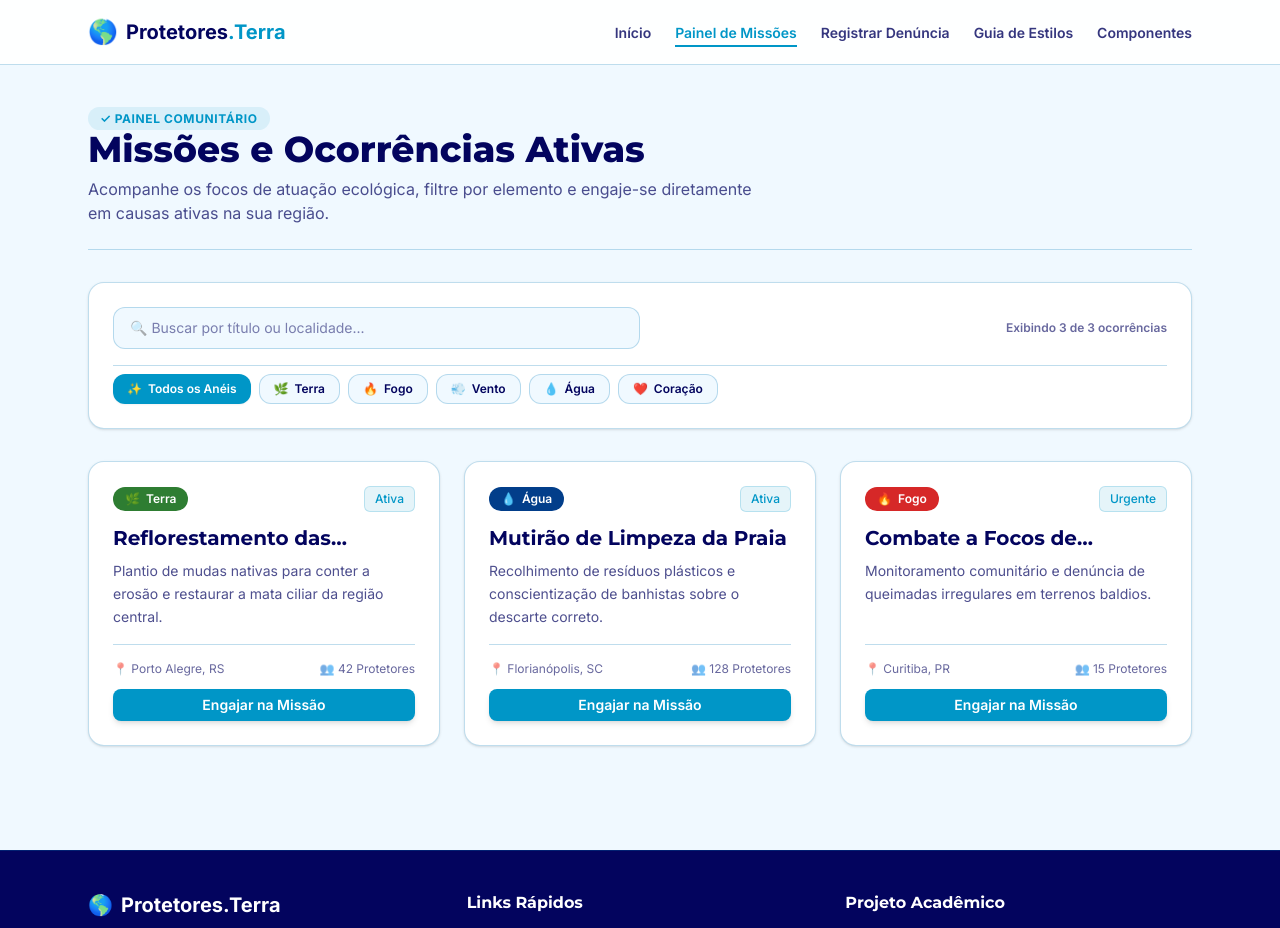
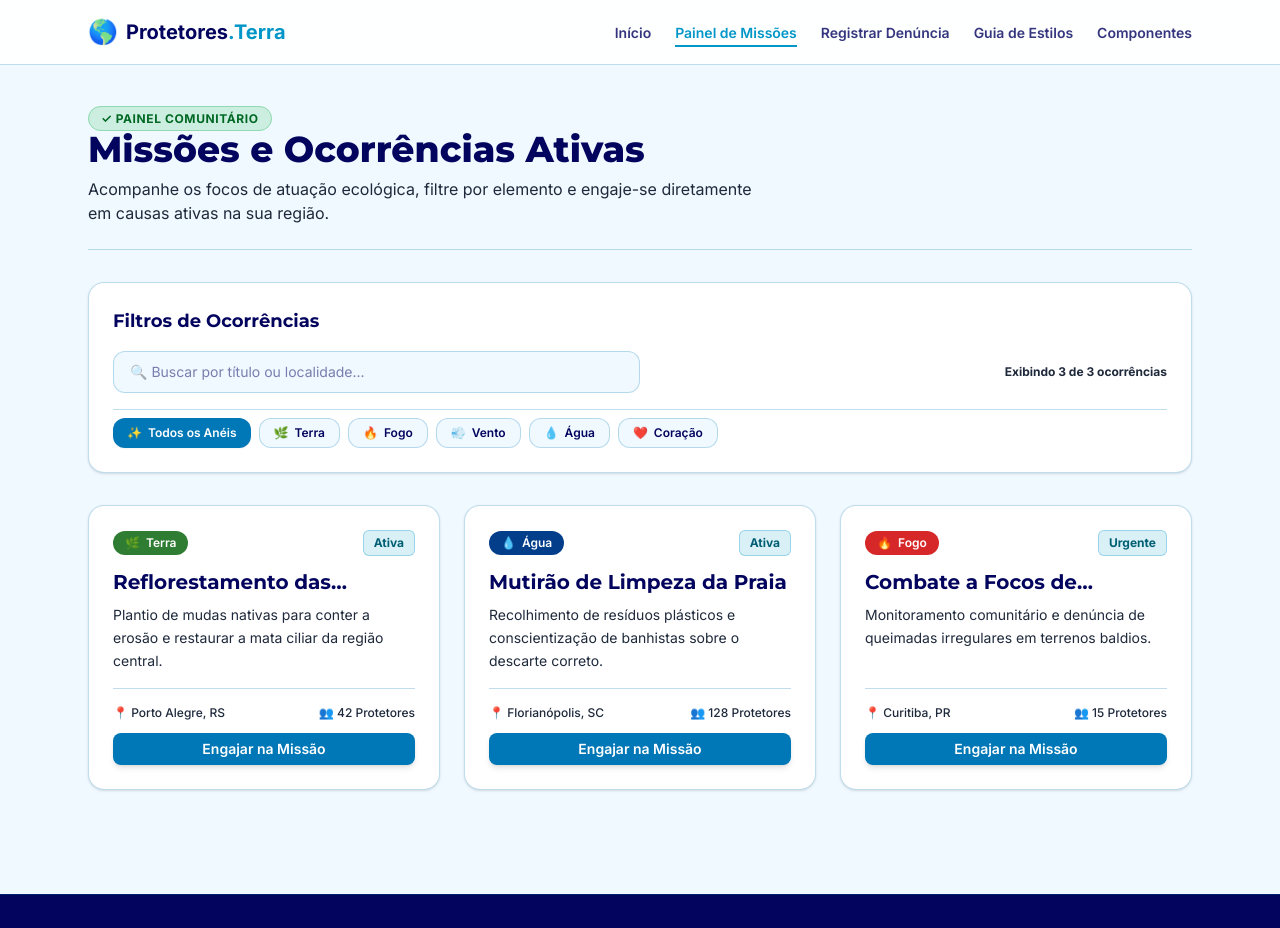
Before and after one commit to Patrick-Fim/Projeto-de-Desenvolvimento-Web, a Next.js app: page /missoes in a window 1280 px wide. Shown: the top 928 px of the page. Built offline with nearby package versions, Linux system fonts and the light colour scheme.

Commit message:
refatora estilos e classes em componentes de missões, footer e modal para consistência visual e legibilidade

```diff
--- a/src/app/missoes/page.jsx
+++ b/src/app/missoes/page.jsx
@@ -19,16 +19,13 @@ export default function MissoesPage() {
   const [loading, setLoading] = useState(true);
   const [error, setError] = useState('');
 
-  // Estados para as Interações (Busca e Filtro)
   const [searchTerm, setSearchTerm] = useState('');
   const [selectedRing, setSelectedRing] = useState('todos');
 
-  // Estados para o Modal e Feedback
   const [selectedMission, setSelectedMission] = useState(null);
   const [isModalOpen, setIsModalOpen] = useState(false);
   const [toastMessage, setToastMessage] = useState('');
 
-  // 1. Consumo da API REST (GET)
   const carregarMissoes = async () => {
     try {
       setLoading(true);
@@ -47,7 +44,6 @@ export default function MissoesPage() {
     carregarMissoes();
   }, []);
 
-  // 2. Consumo da API REST (DELETE)
   const handleDeleteMission = async (id) => {
     try {
       const res = await fetch(`/api/missoes?id=${id}`, { method: 'DELETE' });
@@ -55,14 +51,13 @@ export default function MissoesPage() {
 
       setToastMessage('Denúncia/Missão removida com sucesso!');
       setIsModalOpen(false);
-      carregarMissoes(); // Recarrega a lista
+      carregarMissoes();
       setTimeout(() => setToastMessage(''), 4000);
     } catch (err) {
       alert(err.message);
     }
   };
 
-  // Filtragem combinada (Busca + Anel Elemental)
   const missoesFiltradas = missoes.filter((m) => {
     const matchesSearch =
       m.title.toLowerCase().includes(searchTerm.toLowerCase()) ||
@@ -77,13 +72,13 @@ export default function MissoesPage() {
     <main className="max-w-6xl mx-auto px-6 py-10 space-y-8 min-h-[80vh]">
       {/* Cabeçalho */}
       <header className="space-y-2 border-b border-border pb-6">
-        <span className="text-xs font-bold text-primary uppercase tracking-wider bg-primary/10 px-3 py-1 rounded-full">
+        <span className="text-xs font-bold text-accent-text uppercase tracking-wider bg-accent/15 border border-accent/30 px-3 py-1 rounded-full">
           ✓ Painel Comunitário
         </span>
         <h1 className="text-3xl md:text-4xl font-extrabold text-foreground">
           Missões e Ocorrências Ativas
         </h1>
-        <p className="text-foreground/70 text-sm md:text-base max-w-2xl">
+        <p className="text-foreground-muted text-sm md:text-base max-w-2xl">
           Acompanhe os focos de atuação ecológica, filtre por elemento e engaje-se diretamente em causas ativas na sua região.
         </p>
       </header>
@@ -96,10 +91,10 @@ export default function MissoesPage() {
         </div>
       )}
 
-      {/* Barra de Filtros e Busca (Interações) */}
+      {/* Barra de Filtros e Busca */}
       <section className="bg-card border border-border rounded-2xl p-6 shadow-sm space-y-4">
+        <h2 className="text-lg font-bold text-foreground">Filtros de Ocorrências</h2>
         <div className="flex flex-col md:flex-row gap-4 justify-between items-center">
-          {/* Busca por texto */}
           <div className="w-full md:w-1/2">
             <label htmlFor="search" className="sr-only">Buscar missão por título ou cidade</label>
             <input
@@ -112,13 +107,12 @@ export default function MissoesPage() {
             />
           </div>
 
-          {/* Contador de resultados */}
-          <span className="text-xs font-semibold text-foreground/60">
+          <span className="text-xs font-bold text-foreground-muted">
             Exibindo {missoesFiltradas.length} de {missoes.length} ocorrências
           </span>
         </div>
 
-        {/* Botoes de Seleção de Anel Elemental */}
+        {/* Botões de Seleção de Anel Elemental */}
         <div className="flex flex-wrap gap-2 pt-2 border-t border-border">
           {RINGS.map((ring) => (
             <button
@@ -126,7 +120,7 @@ export default function MissoesPage() {
               onClick={() => setSelectedRing(ring.id)}
               className={`flex items-center gap-1.5 px-3.5 py-1.5 rounded-xl text-xs font-semibold transition-all ${
                 selectedRing === ring.id
-                  ? 'bg-primary text-white shadow-xs'
+                  ? 'bg-primary-dark text-white shadow-xs'
                   : 'bg-background hover:bg-primary/10 text-foreground border border-border'
               }`}
             >
@@ -139,15 +133,14 @@ export default function MissoesPage() {
 
       {/* Estado de Carregamento e Erro */}
       {loading && (
-        <div className="text-center py-16 text-foreground/60">
-          <p className="text-lg animate-pulse">Carregando missões ambientais...</p>
+        <div className="text-center py-16 text-foreground-muted">
+          <p className="text-lg font-medium animate-pulse">Carregando missões ambientais...</p>
         </div>
       )}
 
       {error && (
-        <div className="bg-ring-fire/10 border border-ring-fire text-ring-fire p-4 rounded-xl text-center">
-          <p className="font-bold">Erro ao conectar com a API:</p>
-          <p className="text-sm">{error}</p>
+        <div className="bg-ring-fire/10 border border-ring-fire text-ring-fire p-4 rounded-xl text-center font-bold">
+          <p>Erro ao conectar com a API: {error}</p>
         </div>
       )}
 
@@ -170,12 +163,12 @@ export default function MissoesPage() {
           <div className="text-center py-16 bg-card border border-border rounded-2xl p-8 space-y-3">
             <p className="text-3xl">🌱</p>
             <h3 className="text-lg font-bold text-foreground">Nenhuma missão encontrada</h3>
-            <p className="text-sm text-foreground/70">Tente ajustar seus termos de busca ou o filtro de Anel Elemental.</p>
+            <p className="text-sm text-foreground-muted">Tente ajustar seus termos de busca ou o filtro de Anel Elemental.</p>
           </div>
         )
       )}
 
-      {/* Modal de Detalhes e Ações (DELETE / Engajar) */}
+      {/* Modal */}
       <Modal
         isOpen={isModalOpen}
         onClose={() => setIsModalOpen(false)}
@@ -183,9 +176,9 @@ export default function MissoesPage() {
       >
         {selectedMission && (
           <div className="space-y-4">
-            <p className="text-foreground/80 text-sm leading-relaxed">{selectedMission.description}</p>
+            <p className="text-foreground-muted text-sm leading-relaxed">{selectedMission.description}</p>
 
-            <div className="bg-background p-4 rounded-xl border border-border space-y-1.5 text-xs">
+            <div className="bg-background p-4 rounded-xl border border-border space-y-1.5 text-xs text-foreground font-medium">
               <p>📍 <strong>Localização:</strong> {selectedMission.location}</p>
               <p>👥 <strong>Voluntários:</strong> {selectedMission.participants} Protetores</p>
               <p>🏷️ <strong>Anel Elemental:</strong> {selectedMission.ring?.toUpperCase()}</p>
@@ -193,10 +186,9 @@ export default function MissoesPage() {
             </div>
 
             <div className="flex justify-between items-center pt-4 border-t border-border">
-              {/* Botão DELETE */}
               <button
                 onClick={() => handleDeleteMission(selectedMission.id)}
-                className="text-xs text-ring-fire hover:underline font-semibold"
+                className="text-xs text-ring-fire hover:underline font-bold"
               >
                 🗑️ Excluir Ocorrência (API DELETE)
               </button>
--- a/src/components/Footer.jsx
+++ b/src/components/Footer.jsx
@@ -14,7 +14,7 @@ export default function Footer() {
         </div>
 
         <div>
-          <h3 className="font-bold text-white mb-3">Links Rápidos</h3>
+          <h2 className="font-bold text-white text-base mb-3">Links Rápidos</h2>
           <ul className="space-y-2 text-sm text-white/80">
             <li><Link href="/" className="hover:text-primary">Início</Link></li>
             <li><Link href="/missoes" className="hover:text-primary">Painel de Missões</Link></li>
@@ -23,7 +23,7 @@ export default function Footer() {
         </div>
 
         <div>
-          <h3 className="font-bold text-white mb-3">Projeto Acadêmico</h3>
+          <h2 className="font-bold text-white text-base mb-3">Projeto Acadêmico</h2>
           <p className="text-xs text-white/70">
             Desenvolvimento Web • Unidade 2<br />
             Conformidade WCAG AA & Next.js App Router
--- a/src/components/MissionCard.jsx
+++ b/src/components/MissionCard.jsx
@@ -16,26 +16,26 @@ export default function MissionCard({ mission, onSelectMission }) {
   return (
     <article className="bg-card border border-border rounded-2xl p-6 shadow-sm hover:shadow-md transition-all duration-200 flex flex-col justify-between space-y-4">
       <div>
-        {/* Cabeçalho do Card: Badge do Anel e Status */}
+        {/* Cabeçalho do Card */}
         <div className="flex items-center justify-between mb-3">
           <span className={`inline-flex items-center gap-1.5 text-xs font-semibold text-white px-3 py-1 rounded-full ${currentRing.bg}`}>
             <span>{currentRing.icon}</span>
             <span>{currentRing.label}</span>
           </span>
 
-          <span className="text-xs font-medium px-2.5 py-1 rounded-md bg-primary/10 text-primary border border-primary/20">
+          <span className="text-xs font-bold px-2.5 py-1 rounded-md bg-primary/15 text-primary-text border border-primary/30">
             {status}
           </span>
         </div>
 
         {/* Título e Descrição */}
         <h3 className="text-xl font-bold text-foreground mb-2 line-clamp-1">{title}</h3>
-        <p className="text-foreground/70 text-sm line-clamp-3 leading-relaxed">{description}</p>
+        <p className="text-foreground-muted text-sm line-clamp-3 leading-relaxed">{description}</p>
       </div>
 
-      {/* Rodapé do Card: Localização, Engajamento e Botão */}
+      {/* Rodapé do Card */}
       <div className="border-t border-border pt-4 space-y-3">
-        <div className="flex justify-between items-center text-xs text-foreground/60">
+        <div className="flex justify-between items-center text-xs text-foreground-muted font-medium">
           <span>📍 {location}</span>
           <span>👥 {participants} Protetores</span>
         </div>
@@ -43,7 +43,7 @@ export default function MissionCard({ mission, onSelectMission }) {
         <Button
           variant="primary"
           size="sm"
-          className="w-full"
+          className="w-full bg-primary-dark hover:bg-foreground"
           onClick={() => onSelectMission && onSelectMission(mission)}
           ariaLabel={`Engajar-se na missão ${title}`}
         >
--- a/src/components/Modal.jsx
+++ b/src/components/Modal.jsx
@@ -1,7 +1,6 @@
 import { useEffect } from 'react';
 
 export default function Modal({ isOpen, onClose, title, children }) {
-  // Interação WCAG: Fechar ao pressionar a tecla ESC
   useEffect(() => {
     const handleKeyDown = (e) => {
       if (e.key === 'Escape') onClose();
@@ -26,16 +25,14 @@ export default function Modal({ isOpen, onClose, title, children }) {
       aria-modal="true"
       aria-labelledby="modal-title"
     >
-      {/* Container do Modal */}
       <div
         className="bg-card w-full max-w-lg rounded-2xl p-6 shadow-2xl border border-border space-y-4 animate-scaleUp"
-        onClick={(e) => e.stopPropagation()} // Impede que o clique dentro feche o modal
+        onClick={(e) => e.stopPropagation()}
       >
-        {/* Cabeçalho */}
         <div className="flex items-center justify-between border-b border-border pb-3">
-          <h3 id="modal-title" className="text-xl font-bold text-foreground">
+          <h2 id="modal-title" className="text-xl font-bold text-foreground">
             {title}
-          </h3>
+          </h2>
           <button
             onClick={onClose}
             aria-label="Fechar modal"
@@ -45,7 +42,6 @@ export default function Modal({ isOpen, onClose, title, children }) {
           </button>
         </div>
 
-        {/* Conteúdo */}
         <div className="text-foreground/80 leading-relaxed">{children}</div>
       </div>
     </div>
```
